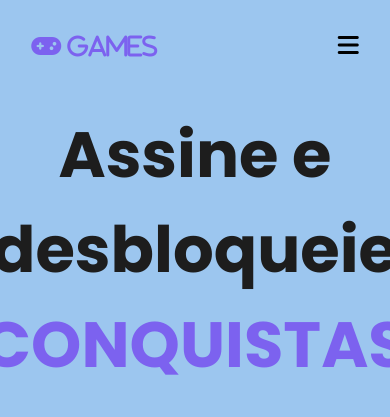
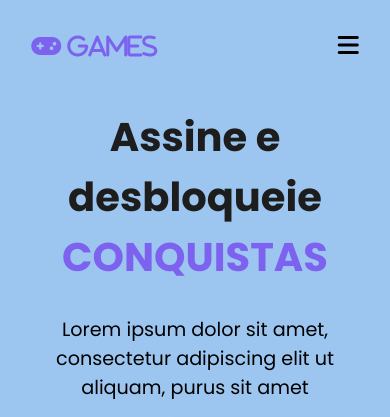
Before and after one commit to LandGabriel/landing-page, a plain HTML site: page index.html in a window 390 px wide. Shown: the top 417 px of the page. Drawn offline with nearby package versions, Linux system fonts and the light colour scheme.

Commit message:
Update home.css

```diff
--- a/estilos/home.css
+++ b/estilos/home.css
@@ -88,10 +88,17 @@ width: 150px;
         text-align: center;
         align-items: center;
     }
+    #cta .title {
+  font-size: 45px;
+}
+
 }
 
 @media screen and (max-width: 450px) {
     #phone_button button {
         display: none;
     }
+    #cta .title {
+  font-size: 40px;
 }
+}
```
